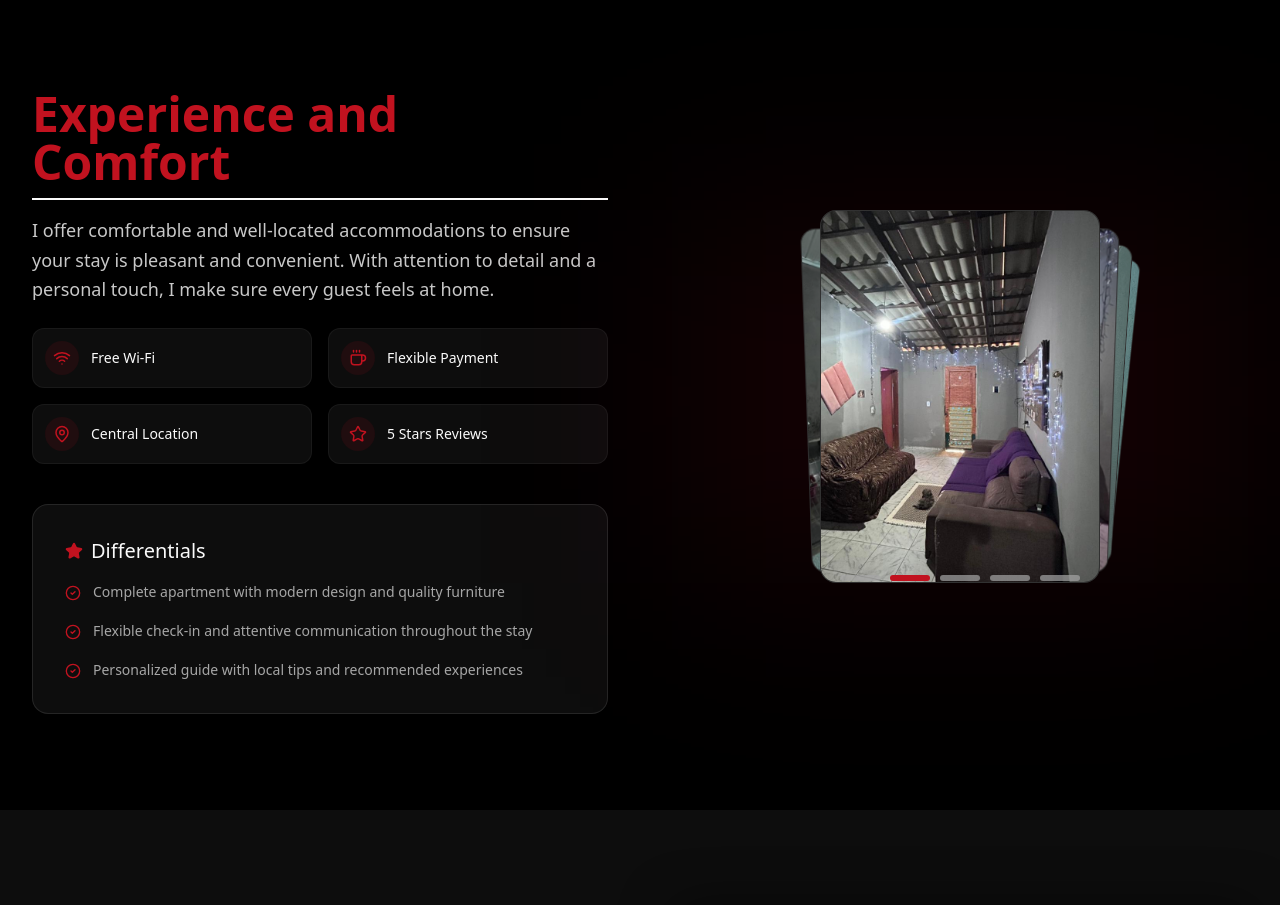
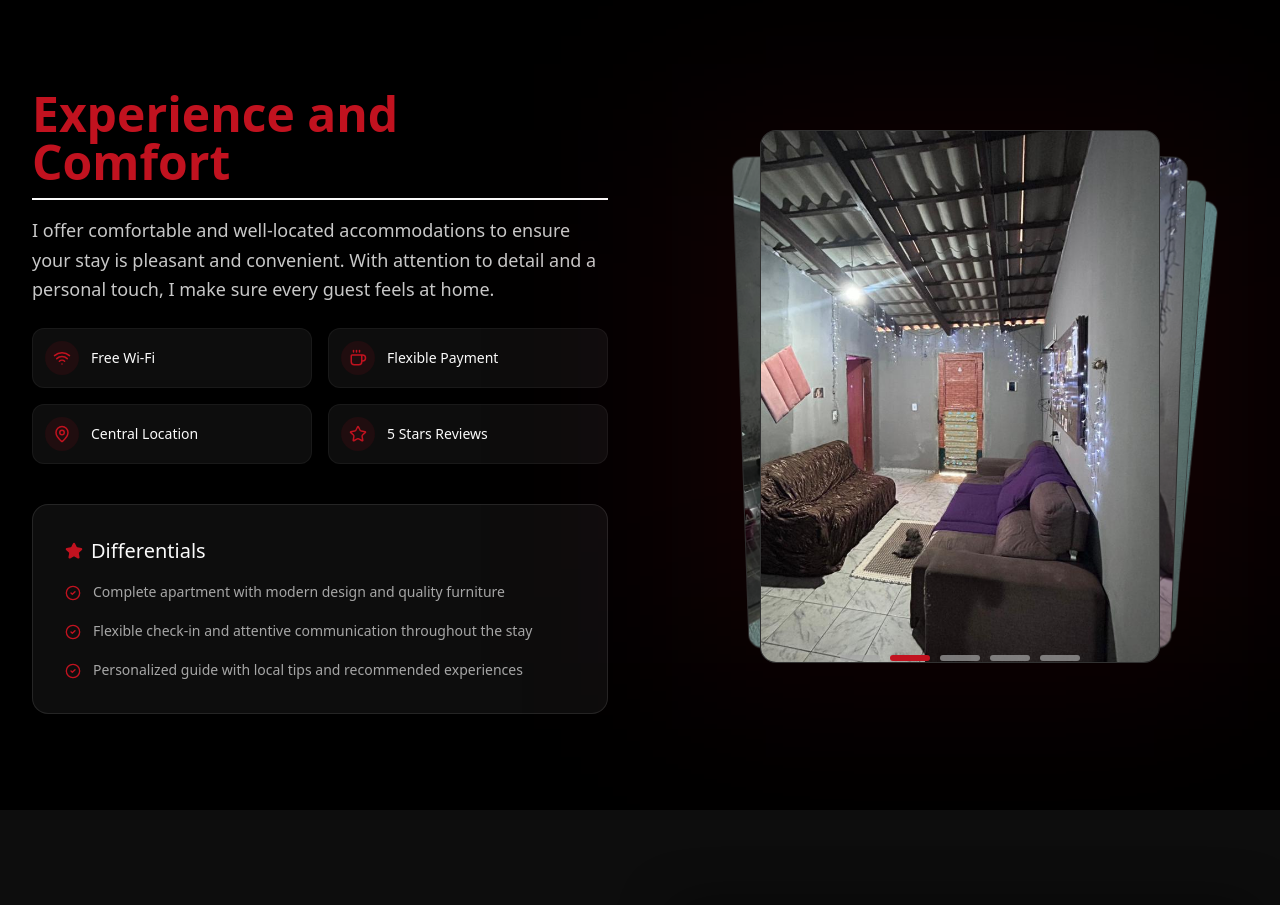
Before and after one commit to IcaroMatux/portfolio-rafael, a React (Vite) app: page / in a window 1280 px wide. Shown: the part 5240-6145 px from the top of the page. Built offline with nearby package versions, Linux system fonts and the light colour scheme.

Commit message:
Atualização do README.md

```diff
--- a/src/components/accommodation.tsx
+++ b/src/components/accommodation.tsx
@@ -167,7 +167,7 @@ const Accommodation = () => {
                                     pagination={{ clickable: true }}
                                     autoplay={{ delay: 4000, disableOnInteraction: false }}
                                     /* Fixamos um max-width menor para garantir que os cards girem sem cortar */
-                                    className="w-70! xs:w-95! <sm:w-95!></sm:w-95!> aspect-3/4 mx-auto"
+                                    className="w-70! xs:w-95! sm:w-95! lg:w-100! aspect-3/4 mx-auto"
                                 >
                                     {cards.map((img, i) => (
                                         <SwiperSlide
```
Also changed, not shown: 1 other file (tests, documents, lock files or other folders).
